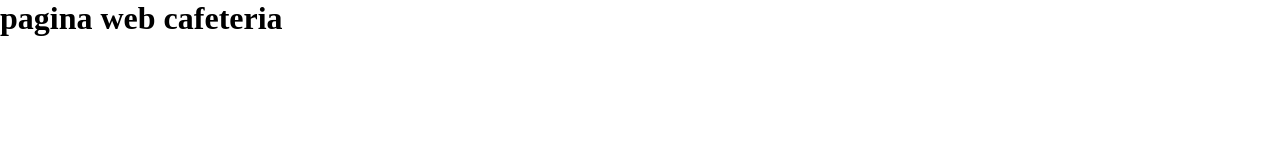
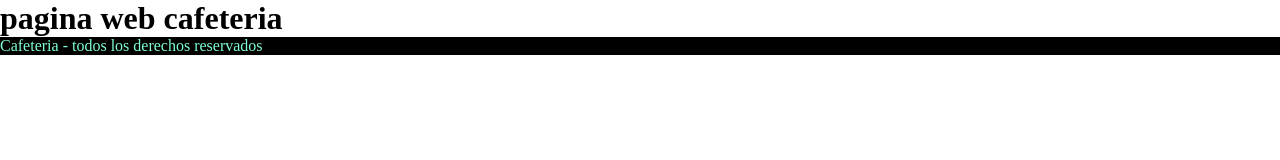
Before and after one commit to it-constanza/nuevo, a plain HTML site: page index.html in a window 1280 px wide. Drawn offline with Linux system fonts and the light colour scheme.

Commit message:
agrego footer

```diff
--- a/css/estilos.css
+++ b/css/estilos.css
@@ -3,3 +3,8 @@
     padding: 0;
     margin: 0;
 }
+
+footer {
+    color: aquamarine;
+    background-color: black;
+}
--- a/index.html
+++ b/index.html
@@ -10,4 +10,6 @@
     <h1>pagina web cafeteria</h1>
 
 </body>
+<footer> Cafeteria - todos los derechos reservados </footer>
+
 </html>
```
